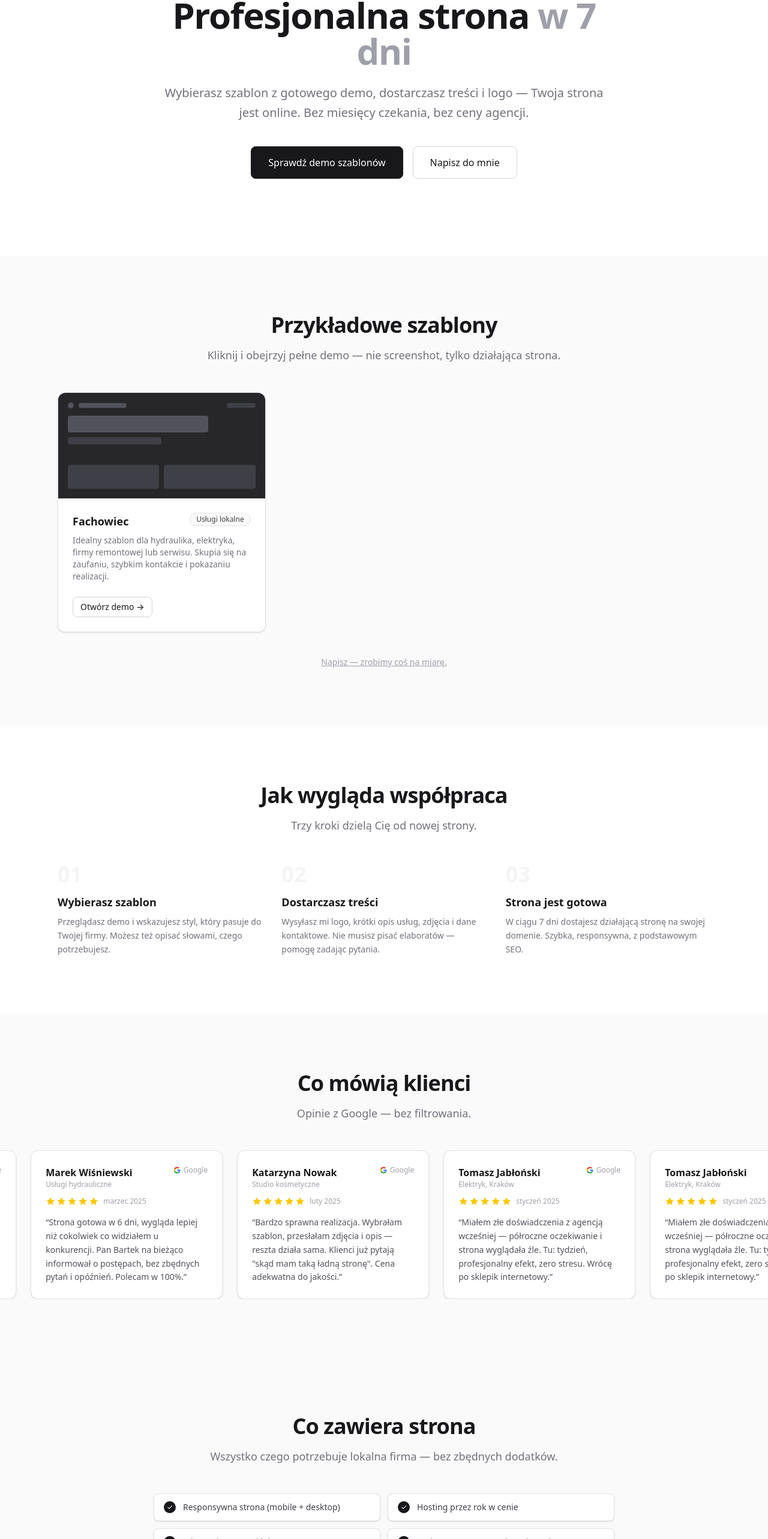
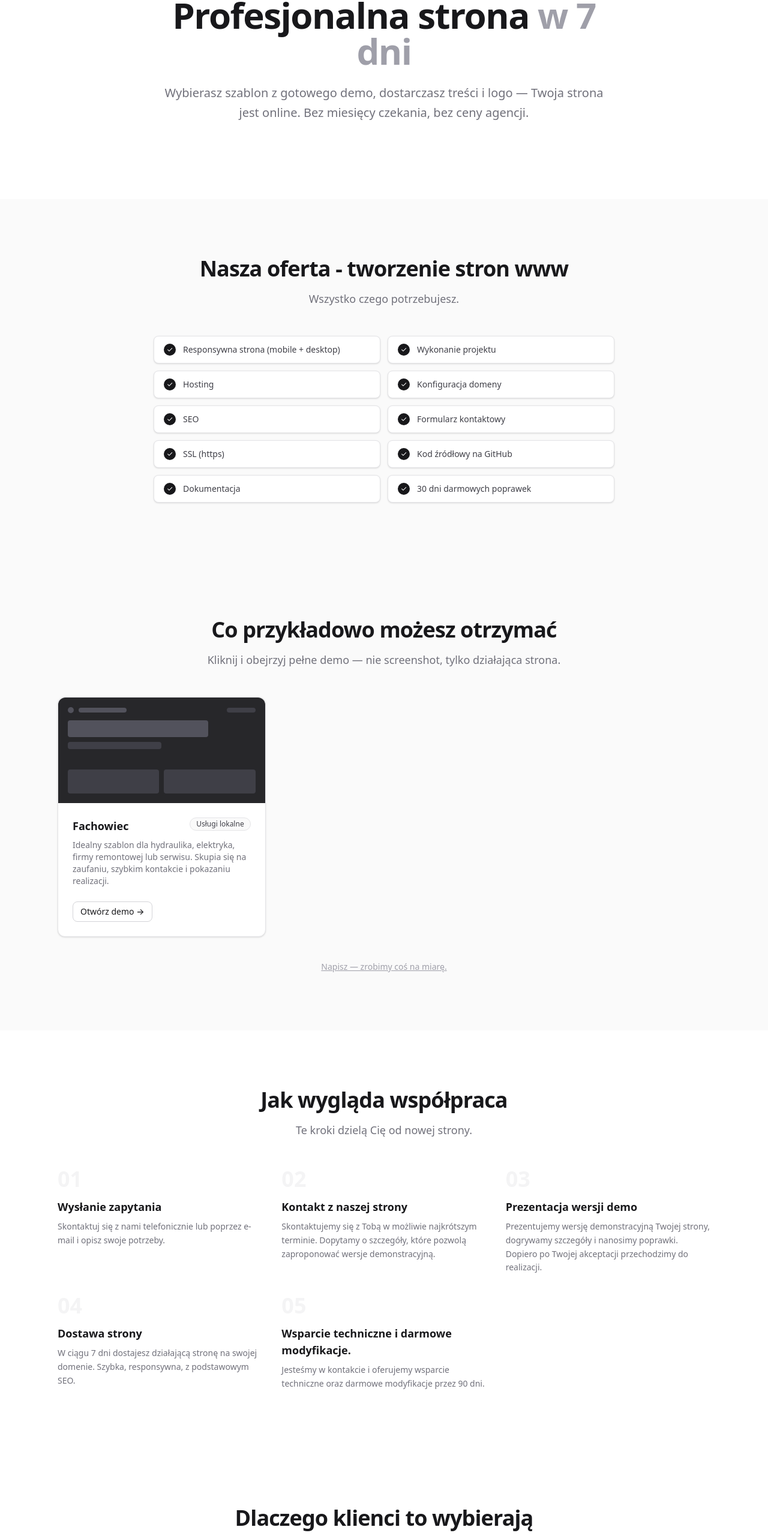
Before and after one commit to zombinator1/ZombiStackPortfolio, a Next.js app: page / in a window 1280 px wide. Shown: the part 234-2800 px from the top of the page at 60% size. Built offline with nearby package versions, Linux system fonts and the light colour scheme.

Commit message:
rewrite buisness offer

```diff
--- a/src/app/page.tsx
+++ b/src/app/page.tsx
@@ -15,10 +15,10 @@ export default function HomePage() {
   return (
     <>
       <Hero />
+      <OfferIncludes />
       <TemplatesPreview />
       <ProcessSteps />
-      <GoogleReviews />
-      <OfferIncludes />
+      {/* <GoogleReviews /> */}
       <ValueProps />
       <CtaBand />
     </>
--- a/src/components/marketing/hero.tsx
+++ b/src/components/marketing/hero.tsx
@@ -17,14 +17,6 @@ export function Hero() {
             Wybierasz szablon z gotowego demo, dostarczasz treści i logo —
             Twoja strona jest online. Bez miesięcy czekania, bez ceny agencji.
           </p>
-          <div className="mt-10 flex flex-col items-center gap-4 sm:flex-row sm:justify-center">
-            <Button href="/templates" size="lg">
-              Sprawdź demo szablonów
-            </Button>
-            <Button href="mailto:kontakt@zombistack.pl" size="lg" variant="secondary">
-              Napisz do mnie
-            </Button>
-          </div>
         </div>
       </Container>
     </section>
--- a/src/components/marketing/offer-includes.tsx
+++ b/src/components/marketing/offer-includes.tsx
@@ -3,14 +3,14 @@ import { SectionHeading } from '@/components/ui/section-heading';
 
 const items = [
   'Responsywna strona (mobile + desktop)',
-  'Hosting przez rok w cenie',
-  'Własna domena .pl lub .com',
-  'Podstawowe SEO (tytuły, opisy, schema)',
+  'Wykonanie projektu',
+  'Hosting',
+  'Konfiguracja domeny',
+  'SEO',
   'Formularz kontaktowy',
-  'Google Analytics 4',
   'SSL (https)',
-  'Szybkość — Core Web Vitals w zieleni',
   'Kod źródłowy na GitHub',
+  'Dokumentacja',
   '30 dni darmowych poprawek',
 ];
 
@@ -19,8 +19,8 @@ export function OfferIncludes() {
     <section className="bg-zinc-50 py-24">
       <Container>
         <SectionHeading
-          title="Co zawiera strona"
-          subtitle="Wszystko czego potrzebuje lokalna firma — bez zbędnych dodatków."
+          title="Nasza oferta - tworzenie stron www"
+          subtitle="Wszystko czego potrzebujesz."
         />
         <div className="mx-auto max-w-3xl">
           <ul className="grid gap-3 sm:grid-cols-2">
--- a/src/components/marketing/process-steps.tsx
+++ b/src/components/marketing/process-steps.tsx
@@ -4,21 +4,33 @@ import { SectionHeading } from '@/components/ui/section-heading';
 const steps = [
   {
     number: '01',
-    title: 'Wybierasz szablon',
+    title: 'Wysłanie zapytania',
     description:
-      'Przeglądasz demo i wskazujesz styl, który pasuje do Twojej firmy. Możesz też opisać słowami, czego potrzebujesz.',
+      'Skontaktuj się z nami telefonicznie lub poprzez e-mail i opisz swoje potrzeby.',
   },
   {
     number: '02',
-    title: 'Dostarczasz treści',
+    title: 'Kontakt z naszej strony',
     description:
-      'Wysyłasz mi logo, krótki opis usług, zdjęcia i dane kontaktowe. Nie musisz pisać elaboratów — pomogę zadając pytania.',
+      'Skontaktujemy się z Tobą w możliwie najkrótszym terminie. Dopytamy o szczegóły, które pozwolą zaproponować wersje demonstracyjną.',
   },
   {
     number: '03',
-    title: 'Strona jest gotowa',
+    title: 'Prezentacja wersji demo',
+    description:
+      'Prezentujemy wersję demonstracyjną Twojej strony, dogrywamy szczegóły i nanosimy poprawki. Dopiero po Twojej akceptacji przechodzimy do realizacji.',
+  },
+  {
+    number: '04',
+    title: 'Dostawa strony',
     description:
       'W ciągu 7 dni dostajesz działającą stronę na swojej domenie. Szybka, responsywna, z podstawowym SEO.',
+  },
+  {
+    number: '05',
+    title: 'Wsparcie techniczne i darmowe modyfikacje.',
+    description:
+      'Jesteśmy w kontakcie i oferujemy wsparcie techniczne oraz darmowe modyfikacje przez 90 dni.',
   },
 ];
 
@@ -28,7 +40,7 @@ export function ProcessSteps() {
       <Container>
         <SectionHeading
           title="Jak wygląda współpraca"
-          subtitle="Trzy kroki dzielą Cię od nowej strony."
+          subtitle="Te kroki dzielą Cię od nowej strony."
         />
         <div className="grid gap-8 sm:grid-cols-3">
           {steps.map((step) => (
--- a/src/components/marketing/templates-preview.tsx
+++ b/src/components/marketing/templates-preview.tsx
@@ -11,7 +11,7 @@ export function TemplatesPreview() {
     <section id="szablony" className="bg-zinc-50 py-24">
       <Container>
         <SectionHeading
-          title="Przykładowe szablony"
+          title="Co przykładowo możesz otrzymać"
           subtitle="Kliknij i obejrzyj pełne demo — nie screenshot, tylko działająca strona."
         />
         <div className="grid gap-6 sm:grid-cols-2 lg:grid-cols-3">
```
